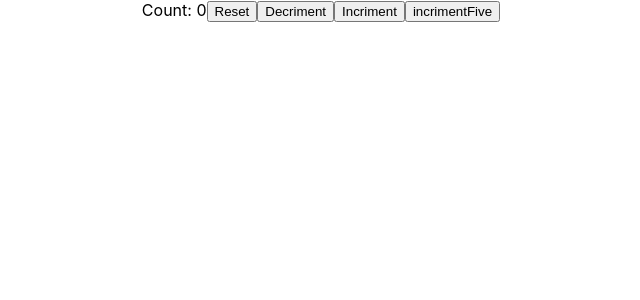
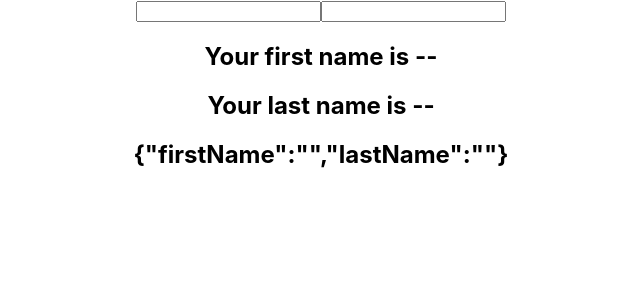
Before and after one commit to tashfeennaveed/React-test-app, a React (Create React App) app: page / in a window 1280 px wide. Shown: the top 300 px of the page, without its empty margins (319-959 px from the left). Built offline with nearby package versions, Linux system fonts and the light colour scheme.

Commit message:
ep47.usestate hook doesn't merge objs

```diff
--- a/src/App.js
+++ b/src/App.js
@@ -1,7 +1,7 @@
 
 
 import './App.css';
-import HookCounter2 from './components/HookCounter2';
+import HookCounter3 from './components/HookCounter3';
 //import { UserProvider } from './components/UserContext';
 // import {Greet} from './components/Greet';
 //import StyleSheet from './components/StyleSheet';
@@ -16,7 +16,7 @@
   return (
     <div className="App">
       {/* <Navbar/> */}
-      <HookCounter2/>
+      <HookCounter3/>
 
 
 
--- /dev/null
+++ b/src/components/HookCounter3.js
@@ -0,0 +1,29 @@
+import React, {useState} from 'react'
+
+function HookCounter3() {
+    const [name, setName] = useState({ firstName:'', lastName:'' })
+
+
+    return (
+        <div>
+            <form>
+                <input
+                type='text'
+                value={name.firstName}
+                onChange={e => setName({ ...name, firstName:e.target.value })}
+                />
+
+<input
+                type='text'
+                value={name.lastName}
+                onChange={e => setName({ ...name, lastName:e.target.value })}
+                />
+                <h2>Your first name is -- {name.firstName}</h2>
+                <h2>Your last name is -- {name.lastName}</h2>
+                <h2>{JSON.stringify(name)}</h2>
+            </form>
+        </div>
+    )
+}
+
+export default HookCounter3
```
